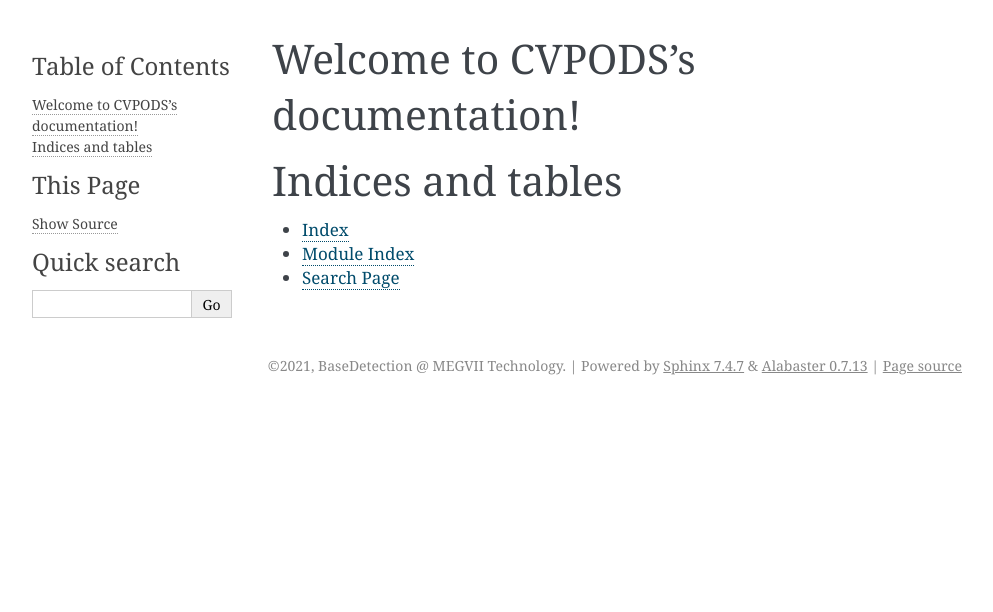
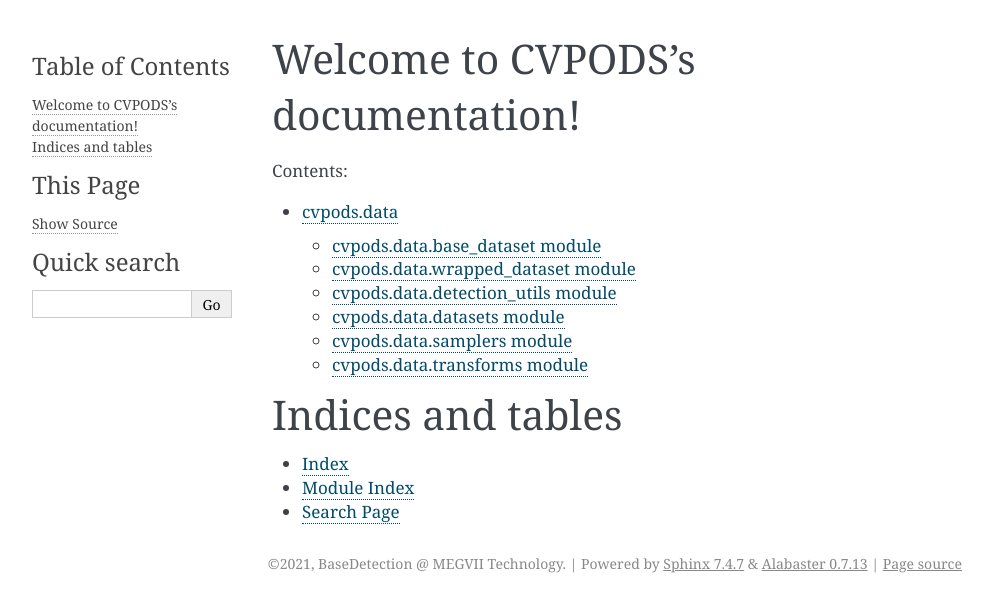
Before and after one commit to Megvii-BaseDetection/cvpods, a Sphinx documentation site: the page built from docs/source/index.rst, in a window 1280 px wide. Shown: the top 612 px of the page, without its empty margins (148-1141 px from the left). Built offline with Sphinx 7.4.7, drawn with Linux system fonts in a browser that asks for light colours; pages that are not in the unit, such as notebooks, are missing from menus.

Commit message:
add docs for datasets

```diff
--- a/docs/source/index.rst
+++ b/docs/source/index.rst
@@ -10,6 +10,7 @@
    :maxdepth: 2
    :caption: Contents:
 
+   modules/index
 
 
 Indices and tables
--- /dev/null
+++ b/docs/source/modules/datasets.rst
@@ -0,0 +1,69 @@
+cvpods.data
+=======================
+
+.. autodata:: cvpods.data.registry.DATASETS
+    :annotation:
+
+.. autodata:: cvpods.data.registry.TRANSFORMS
+    :annotation:
+
+.. autodata:: cvpods.data.registry.SAMPLERS
+    :annotation:
+
+.. autodata:: cvpods.data.registry.PATH_ROUTES
+    :annotation:
+
+.. automodule:: cvpods.data
+    :members:
+    :undoc-members:
+    :show-inheritance:
+
+cvpods.data.base_dataset module
+---------------------------------------
+
+.. automodule:: cvpods.data.base_dataset
+    :members:
+    :undoc-members:
+    :show-inheritance:
+
+cvpods.data.wrapped_dataset module
+---------------------------------------
+
+.. automodule:: cvpods.data.wrapped_dataset
+    :members:
+    :undoc-members:
+    :show-inheritance:
+
+cvpods.data.detection\_utils module
+---------------------------------------
+
+.. automodule:: cvpods.data.detection_utils
+    :members:
+    :undoc-members:
+    :show-inheritance:
+
+cvpods.data.datasets module
+---------------------------------------
+
+.. automodule:: cvpods.data.datasets
+    :members:
+    :undoc-members:
+    :show-inheritance:
+
+cvpods.data.samplers module
+---------------------------------------
+
+.. automodule:: cvpods.data.samplers
+    :members:
+    :undoc-members:
+    :show-inheritance:
+
+
+cvpods.data.transforms module
+---------------------------------------
+
+.. automodule:: cvpods.data.transforms
+    :members:
+    :undoc-members:
+    :show-inheritance:
+    :imported-members:
```
Also changed, not shown: docs/requirements.txt (added, +20 -0 lines), docs/source/modules/index.rst (added, +15 -0 lines).
